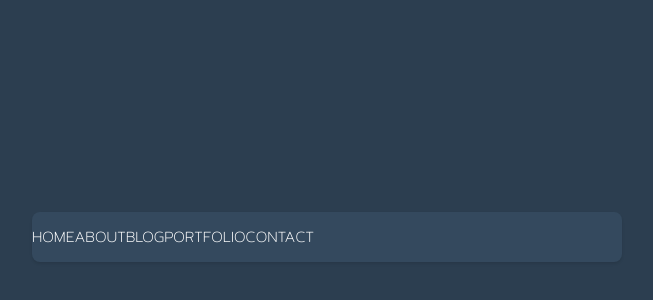
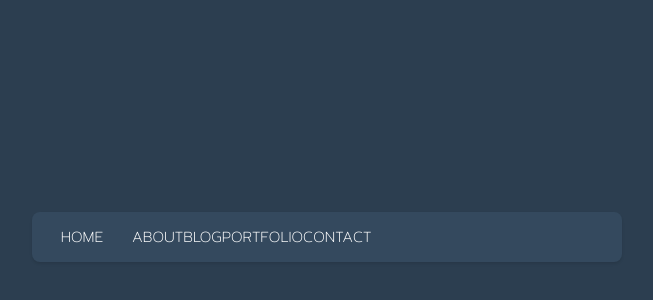
Before and after one commit to mTy8421/Animation-Menu-bar, a plain HTML site: page index.html in a window 1280 px wide. Shown: the part 58-358 px from the top of the page, without its empty margins (313-966 px from the left). Drawn offline with Linux system fonts and the light colour scheme.

Commit message:
nav nth-child

```diff
--- a/style/style.css
+++ b/style/style.css
@@ -37,3 +37,7 @@ nav .animation{
     border-radius: 8px;
     transition: all 0.5s ease 0s;
 }
+
+nav a:nth-child(1){
+    width: 100px;
+}
```
